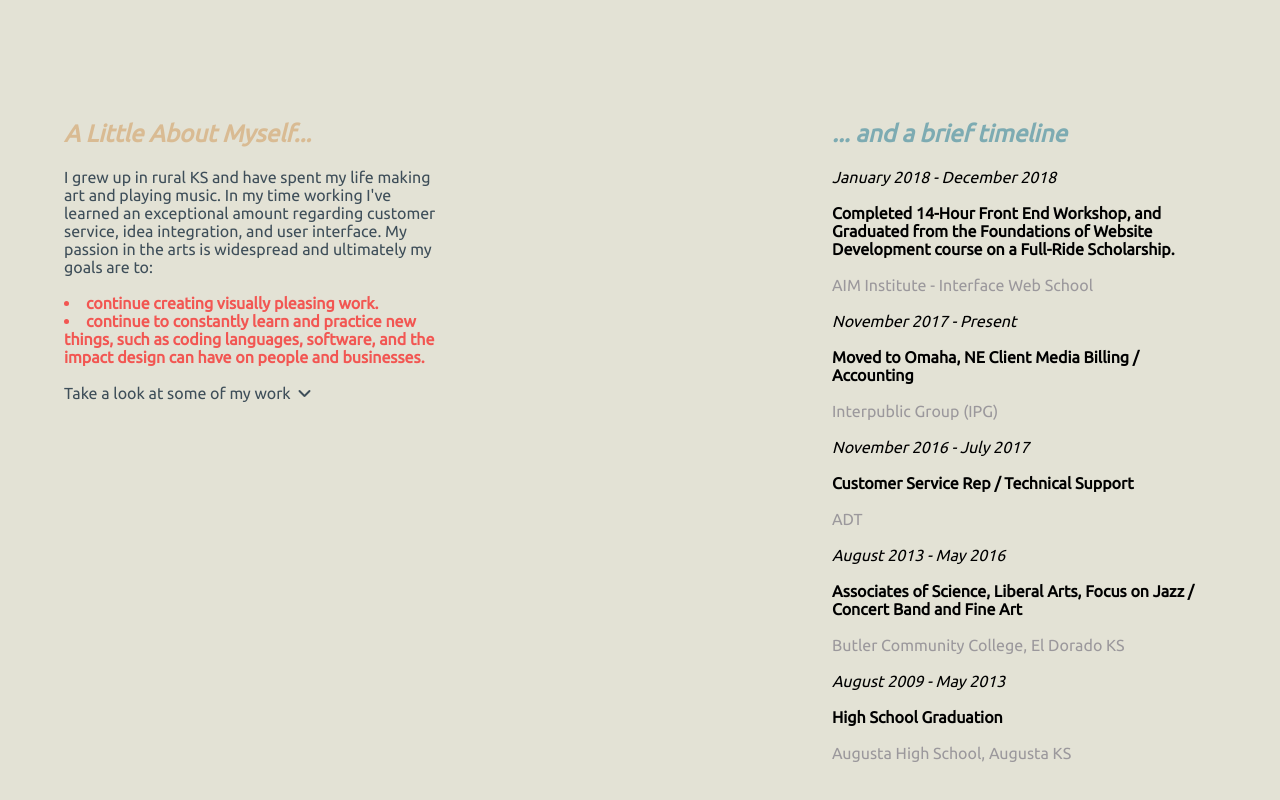
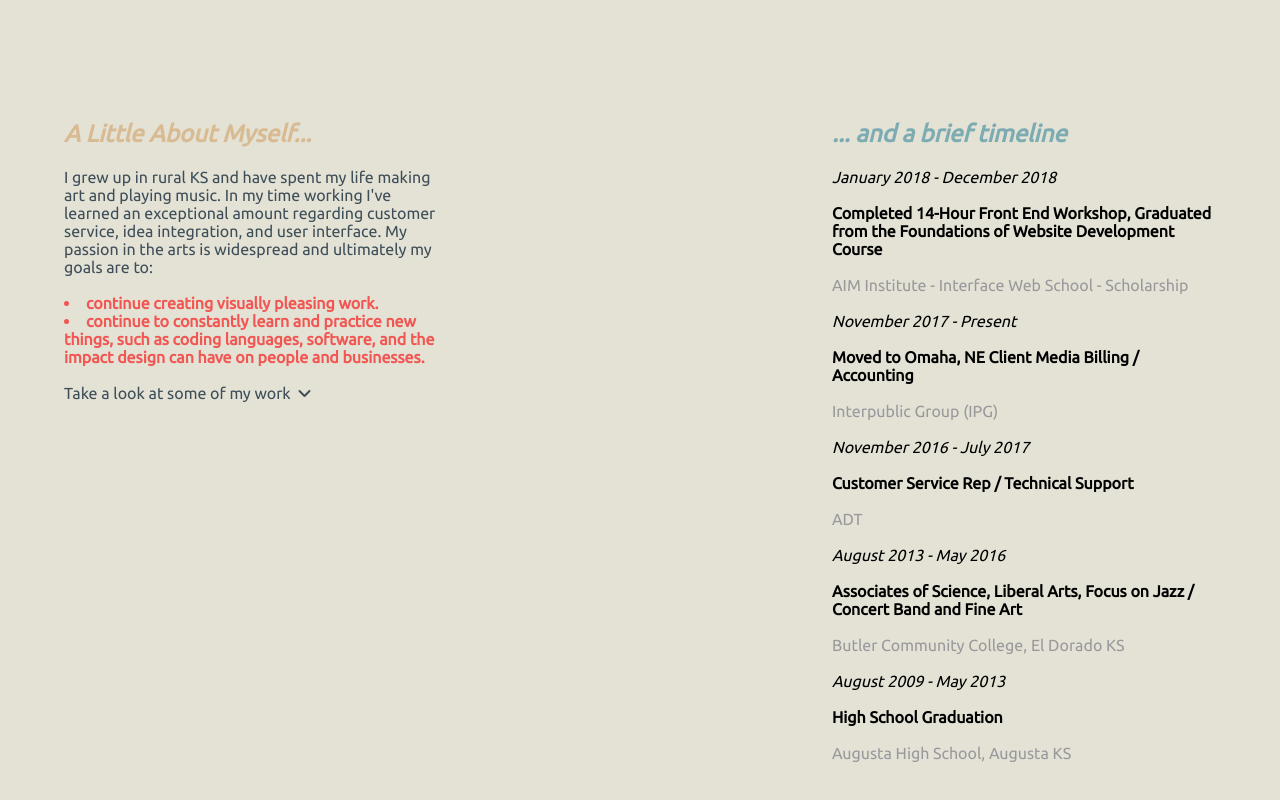
Before and after one commit to zackasdf/zackasdf.github.io, a plain HTML site: page index.html in a window 1280 px wide. Shown: the part 820-1620 px from the top of the page. Drawn offline with nearby package versions, Linux system fonts and the light colour scheme; some packages are replaced by stand-ins of ours.

Commit message:
Update index.html

```diff
--- a/index.html
+++ b/index.html
@@ -74,11 +74,11 @@
                 </div>
                 <br>
                 <div class="role">
-                    Completed 14-Hour Front End Workshop, and Graduated from the Foundations of Website Development course on a Full-Ride Scholarship.
+                    Completed 14-Hour Front End Workshop, Graduated from the Foundations of Website Development Course
                 </div>
                 <br>
                 <div class="company">
-                    AIM Institute - Interface Web School
+                    AIM Institute - Interface Web School - Scholarship
                 </div>
                 <br>
                 <div class="date">
```
